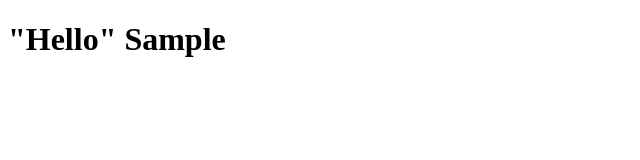
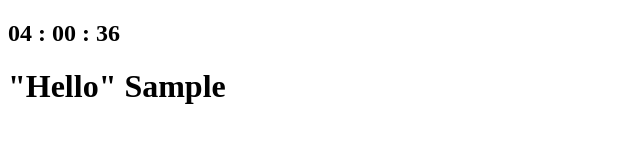
Before and after one commit to moonlomon/vanilla-challenge, a plain HTML site: page index.html in a window 1280 px wide. Both pictures are taken after typing "Sample" into the empty fields and a click on the button "click me". Shown: the whole page, without its empty margins (0-640 px from the left). Drawn offline with Linux system fonts and the light colour scheme.

Commit message:
chapter #5 finish

```diff
--- a/index.html
+++ b/index.html
@@ -18,7 +18,9 @@
       />
       <button>click me</button>
     </form>
-    <h1 class="hidden"></h1>
-    <script src="app.js"></script>
+    <h2 id="clock">00:00</h2>
+    <h1 class="hidden" id="greeting"></h1>
+    <script src="js/clock.js"></script>
+    <script src="js/greetings.js"></script>
   </body>
 </html>
--- /dev/null
+++ b/js/clock.js
@@ -0,0 +1,11 @@
+const clock = document.querySelector("#clock");
+
+function getClock() {
+  const date = new Date();
+  const hours = String(date.getHours()).padStart(2, "0");
+  const minutes = String(date.getMinutes()).padStart(2, "0");
+  const seconds = String(date.getSeconds()).padStart(2, "0");
+  clock.innerText = `${hours} : ${minutes} : ${seconds}`;
+}
+
+setInterval(getClock, 1000);
```
Also changed, not shown: README.md, js/greetings.js (renamed from app.js).
